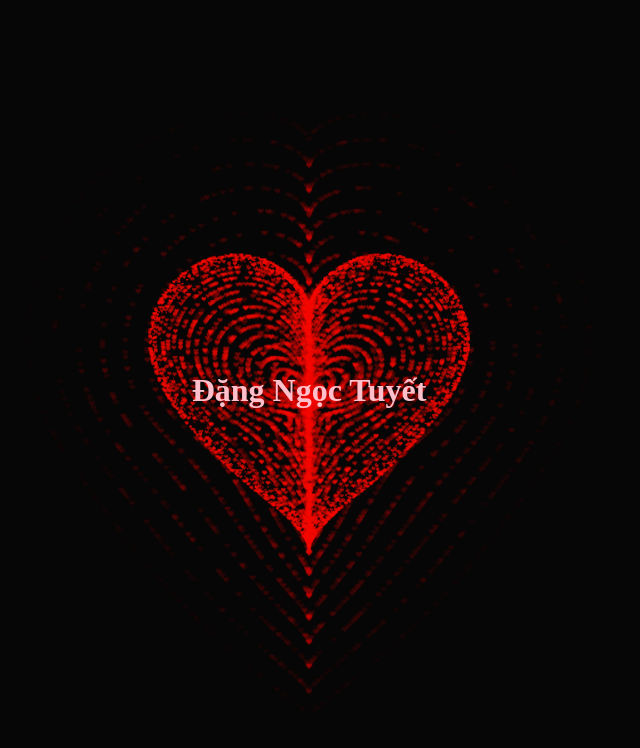
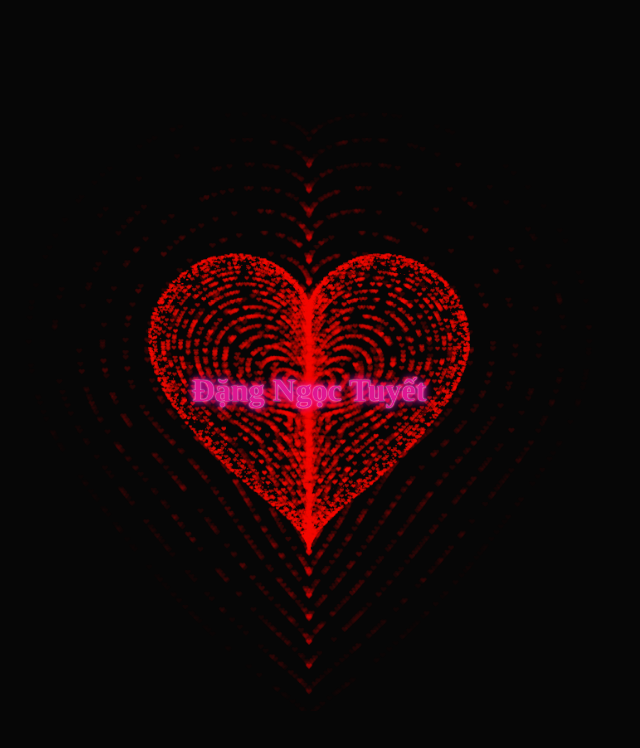
Before and after one commit to tuanmoccs/tymmmmm, a plain HTML site: page index.html in a window 1280 px wide. Shown: the whole page, without its empty margins (331-971 px from the left). Drawn offline with Linux system fonts and the light colour scheme; animation ran at ten frames a second.

Commit message:
Update style.css

```diff
--- a/style.css
+++ b/style.css
@@ -48,13 +48,13 @@ body {
 	transform: rotate(45deg);
 	transform-origin: 100% 100%;
 }
-h1{
+.name{
 	font-family: 'Poppins';
 	 margin: 0;
 	 font-size: 2.0em;
 	 margin-top: -0.6em;
-	 color: pink;
-/* 	 text-shadow: 0 0 0.05em #fff, 0 0 0.2em #df1792, 0 0 0.3em #df1792; */
+	 color: #df1792;
+	 text-shadow: 0 0 0.05em #fff, 0 0 0.2em #df1792, 0 0 0.3em #fe05e1;
 	 /* transform: rotate(-7deg); */
 	  z-index:1000
    }
```
